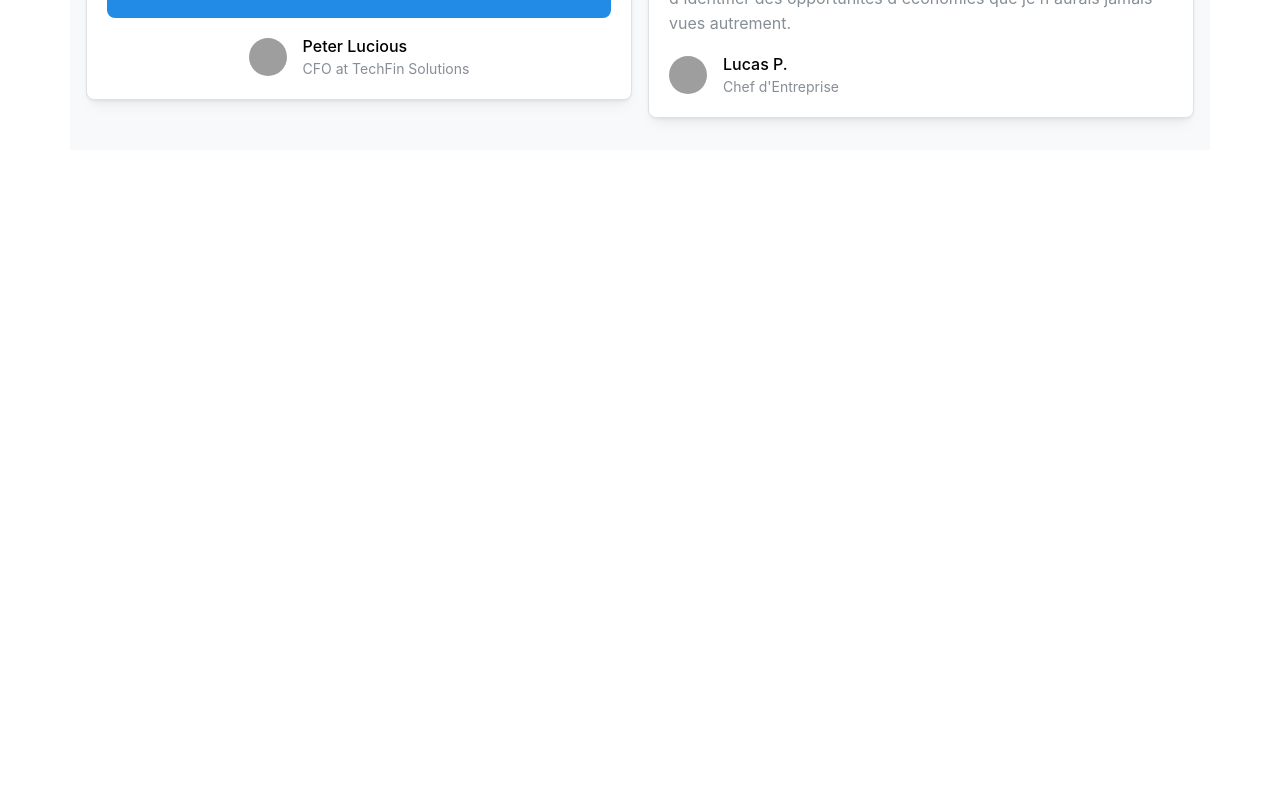
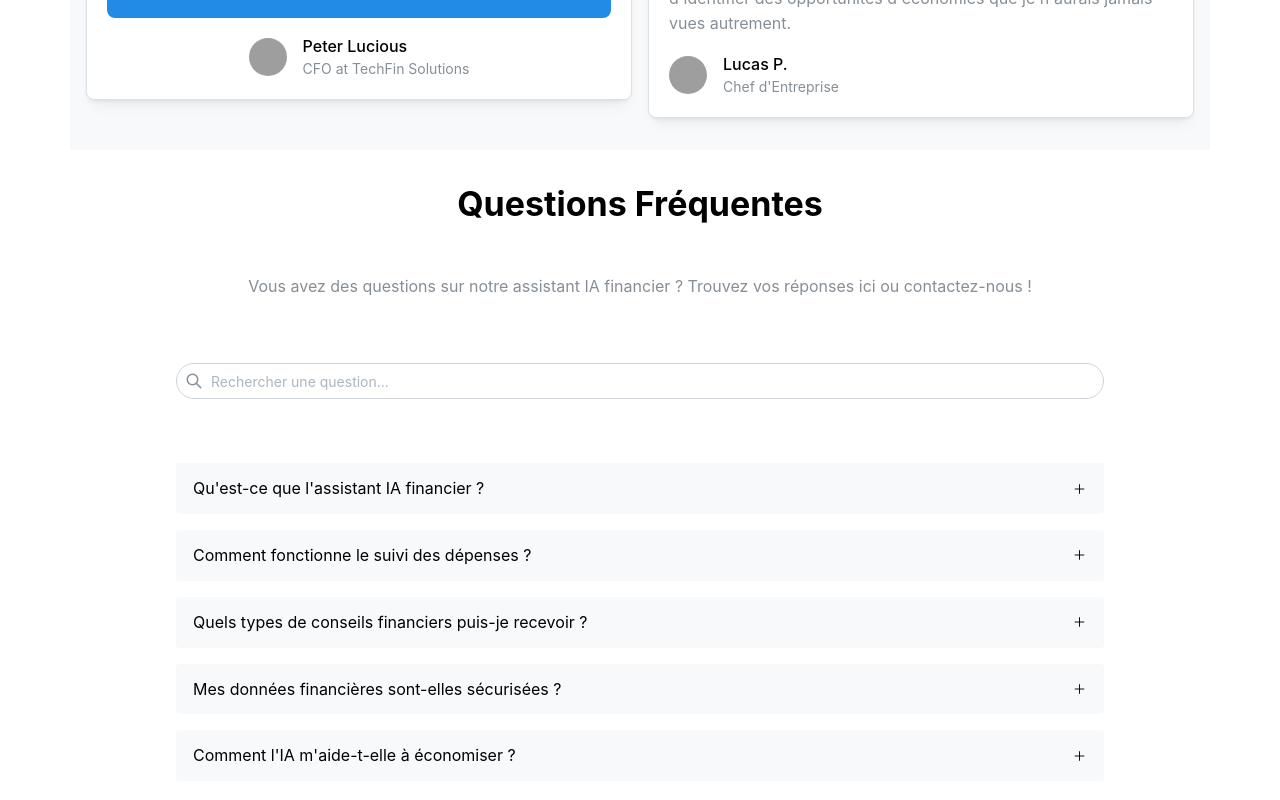
Before and after one commit to yves1da2vinci3/ubank_landingpage, a Next.js app: page / in a window 1280 px wide. Shown: the part 2239-3039 px from the top of the page. Before the commit the page ends 2405 px from the top, so only its background shows below. Built offline with nearby package versions, Linux system fonts and the light colour scheme; grey boxes are pictures that could not be loaded.

Commit message:
Add FAQ component to homepage layout

```diff
--- /dev/null
+++ b/components/faq/index.tsx
@@ -0,0 +1,74 @@
+import { useState } from 'react';
+import { IconPlus, IconSearch } from '@tabler/icons-react';
+import { Accordion, Container, Stack, Text, TextInput, Title } from '@mantine/core';
+
+const faqData = [
+  {
+    question: "Qu'est-ce que l'assistant IA financier ?",
+    answer:
+      "L'assistant IA est un outil intelligent qui analyse vos habitudes financières, suit vos dépenses et revenus, et vous fournit des conseils personnalisés pour mieux gérer votre argent. Il vous aide à comprendre vos tendances de dépenses et à atteindre vos objectifs financiers.",
+  },
+  {
+    question: 'Comment fonctionne le suivi des dépenses ?',
+    answer:
+      "L'application catégorise automatiquement vos transactions et vous donne une vue claire de vos dépenses par catégorie. Vous pouvez suivre votre budget en temps réel et recevoir des alertes personnalisées pour rester dans vos objectifs.",
+  },
+  {
+    question: 'Quels types de conseils financiers puis-je recevoir ?',
+    answer:
+      "L'IA analyse vos habitudes de dépenses et vous propose des recommandations personnalisées pour économiser, comme identifier les abonnements inutiles, suggérer des moments opportuns pour épargner, ou vous alerter sur des dépenses inhabituelles.",
+  },
+  {
+    question: 'Mes données financières sont-elles sécurisées ?',
+    answer:
+      'Nous utilisons les technologies de cryptage les plus avancées pour protéger vos données financières. Notre système est conforme aux normes bancaires les plus strictes et nous ne partageons jamais vos informations avec des tiers.',
+  },
+  {
+    question: "Comment l'IA m'aide-t-elle à économiser ?",
+    answer:
+      "L'IA analyse vos revenus et dépenses pour identifier des opportunités d'économies, vous suggère des objectifs d'épargne réalistes, et vous guide avec des conseils pratiques adaptés à votre situation financière personnelle.",
+  },
+];
+
+export default function FAQ() {
+  const [searchQuery, setSearchQuery] = useState('');
+
+  const filteredFAQs = faqData.filter(
+    (faq) =>
+      faq.question.toLowerCase().includes(searchQuery.toLowerCase()) ||
+      faq.answer.toLowerCase().includes(searchQuery.toLowerCase())
+  );
+
+  return (
+    <Container size="md" py="xl">
+      <Stack gap="xl">
+        <Title order={1} ta="center" mb="md">
+          Questions Fréquentes
+        </Title>
+
+        <Text c="dimmed" ta="center" mb="xl">
+          Vous avez des questions sur notre assistant IA financier ? Trouvez vos réponses ici ou
+          contactez-nous !
+        </Text>
+
+        <TextInput
+          leftSection={<IconSearch size={18} />}
+          placeholder="Rechercher une question..."
+          value={searchQuery}
+          radius="xl"
+          onChange={(e) => setSearchQuery(e.currentTarget.value)}
+          mb="xl"
+        />
+
+        <Accordion chevron={<IconPlus size={18} stroke={1.5} />} variant="separated">
+          {filteredFAQs.map((faq, index) => (
+            <Accordion.Item key={index} value={`item-${index}`}>
+              <Accordion.Control>{faq.question}</Accordion.Control>
+              <Accordion.Panel>{faq.answer}</Accordion.Panel>
+            </Accordion.Item>
+          ))}
+        </Accordion>
+      </Stack>
+    </Container>
+  );
+}
--- a/pages/index.tsx
+++ b/pages/index.tsx
@@ -1,6 +1,7 @@
 import { AppShell, Button, rem, Stack } from '@mantine/core';
 import { useDisclosure } from '@mantine/hooks';
 import { Banner } from '@/components/Banner';
+import FAQ from '@/components/faq';
 import Features from '@/components/Feature';
 import { Navbar } from '@/components/navbar';
 import Testimonials from '@/components/Testimonial';
@@ -39,6 +40,7 @@ export default function HomePage() {
         <Banner />
         <Features />
         <Testimonials />
+        <FAQ />
       </AppShell.Main>
     </AppShell>
   );
```
Also changed, not shown: components/faq/faq.module.css (added, +30 -0 lines).
